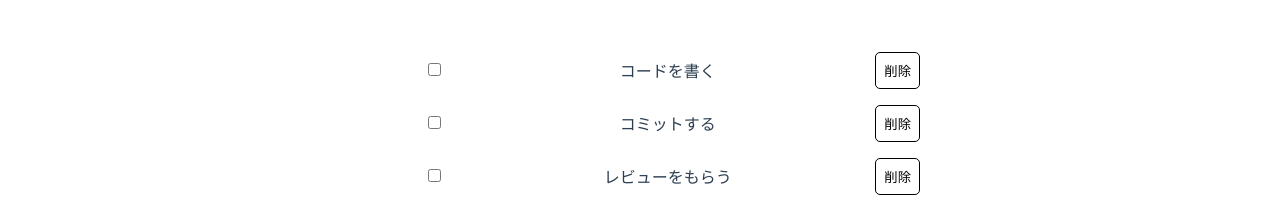
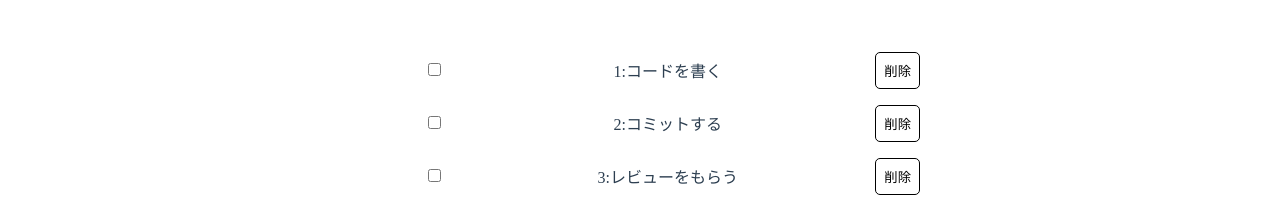
Before and after one commit to webex15-team-1/demo-team-app, a Vue app: page /memo in a window 1280 px wide. Shown: the part 158-375 px from the top of the page. Built offline with nearby package versions, Linux system fonts and the light colour scheme.

Commit message:
サンプルを見るとメモに連番がついていたので連番をつけるようにした.

```diff
--- a/src/views/MemoApp.vue
+++ b/src/views/MemoApp.vue
@@ -16,7 +16,7 @@
           class="memo__text"
           v-bind:class="{ 'memo__text--done': item.isDone }"
         >
-          {{ item.text }}
+          {{ index + 1 }}:{{ item.text }}
         </div>
         <button class="memo__delete" v-on:click="removeItem(index)">
           削除
```
